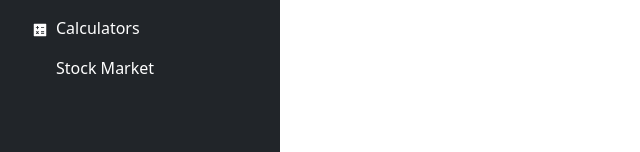
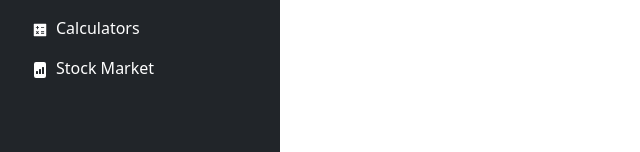
Before and after one commit to danielflorencio/fire-desktop, a React (Vite) app: page / in a window 1280 px wide. Shown: the part 157-309 px from the top of the page, without its empty margins (0-640 px from the left). Built offline with nearby package versions, Linux system fonts and the light colour scheme; no server answers.

Commit message:
put the stockmarket icon in the sidebar

```diff
--- a/src/components/Sidebar/Sidebar.tsx
+++ b/src/components/Sidebar/Sidebar.tsx
@@ -1,9 +1,9 @@
 import './styles.css'
 import { AiFillHome } from 'react-icons/ai'
 import { FaMoneyBillWave } from 'react-icons/fa'
-import {AiFillCalculator, AiFillFire} from 'react-icons/ai'
+import {AiFillCalculator, AiFillFire, AiOutlineStock} from 'react-icons/ai'
 import CustomLink  from '../RouterComponents/CustomLink'
-import StockMarket from '../StockMarket/StockMarket'
+import { BsFillFileBarGraphFill } from 'react-icons/bs'
 
 export default function Sidebar(){
     return(
@@ -17,7 +17,7 @@ export default function Sidebar(){
             <CustomLink to='/fire_advisor' name='Home' child={<AiFillHome/>}/>
             <CustomLink to='/expenses' name='Expenses' child={<FaMoneyBillWave/>}/>
             <CustomLink to='/calculators' name='Calculators' child={<AiFillCalculator/>}/>
-            <CustomLink to='/stock-market' name='Stock Market' child={<StockMarket/>}/>
+            <CustomLink to='/stock-market' name='Stock Market' child={<BsFillFileBarGraphFill/>}/>
             {/* <CustomLink to='' name='Stock Market' child={}/> */}
             {/* <CustomLink to='' name='Productivity Booster' child={}/> */}
             {/* <CustomLink to='/incomes' name='Incomes' child={<AiFillCalculator/>}/> */}
```
